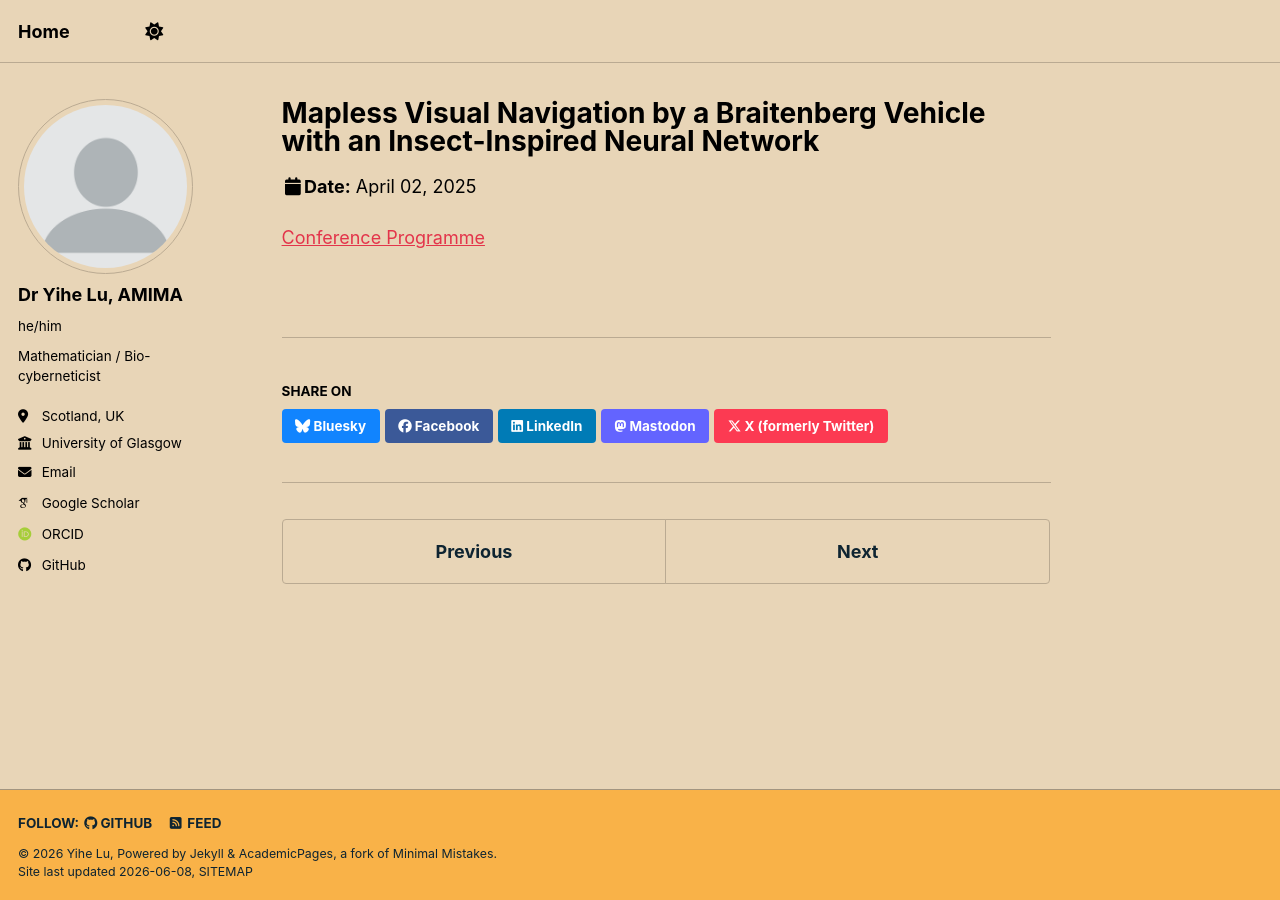
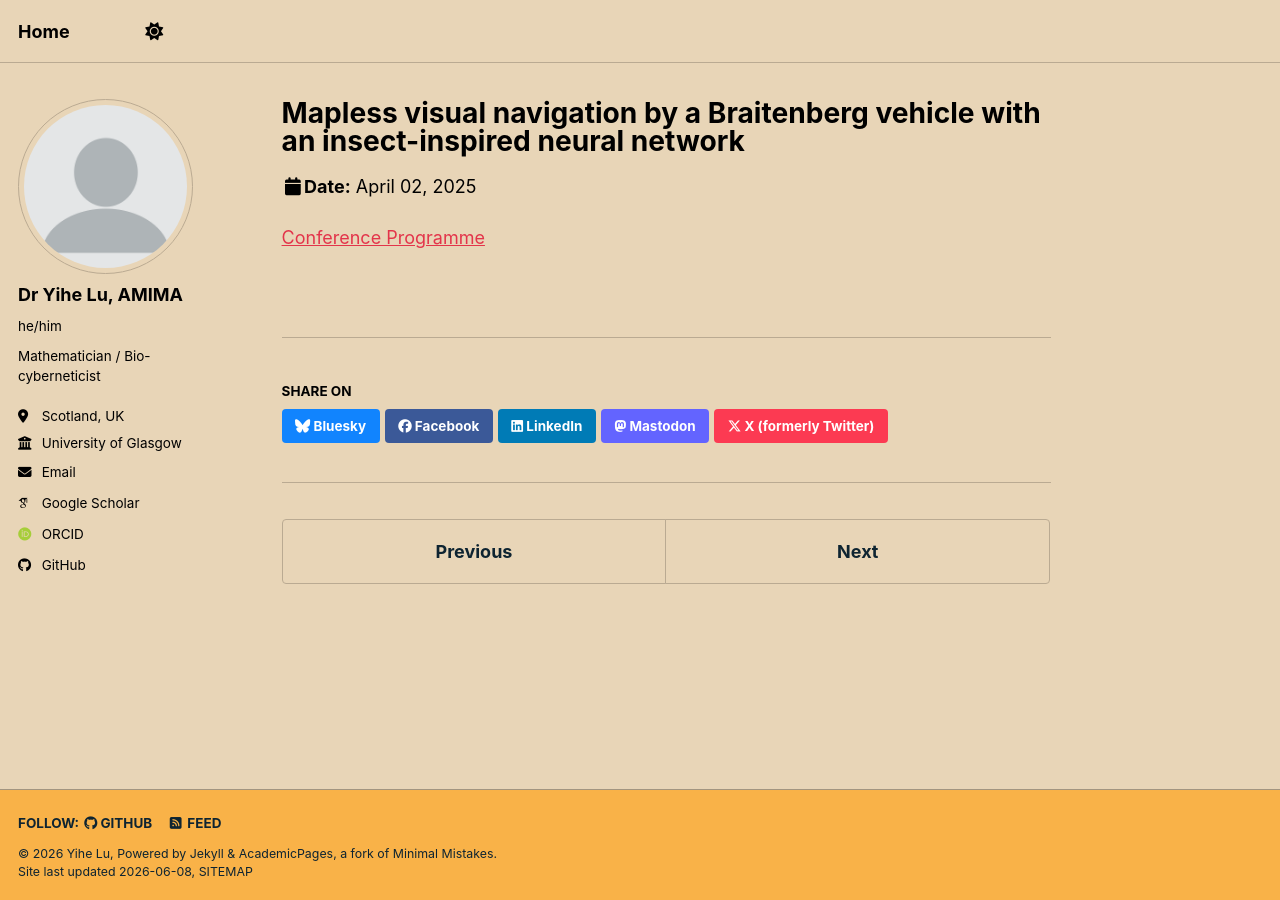
Before and after one commit to yihe-61wu/yihe-61wu.github.io, a Jekyll site: the page built from _talks/2025-04-02-ei.md, in a window 1280 px wide. Built offline with Jekyll 4.4.1, drawn with Linux system fonts in a browser that asks for light colours; some web fonts are replaced; a script bundle is joined from its source files by our own code; library files that are not in the unit come from our copies.

```diff
--- a/_talks/2025-04-02-ei.md
+++ b/_talks/2025-04-02-ei.md
@@ -1,5 +1,5 @@
 ---
-title: "Mapless Visual Navigation by a Braitenberg Vehicle with an Insect-Inspired Neural Network"
+title: "Mapless visual navigation by a Braitenberg vehicle with an insect-inspired neural network"
 collection: talks
 type: "Contributed Talk"
 permalink: /talks/2025-04-02-ei
```
Also changed, not shown: _publications/2023-03-14-route-following-by-embodied-network.md (added, +14 -0 lines), _publications/2026-01-23-insect-inspired-point-goal-navigation.md (+1 -1 lines), _talks/2025-02-10-xjtlu.md (+1 -1 lines).
